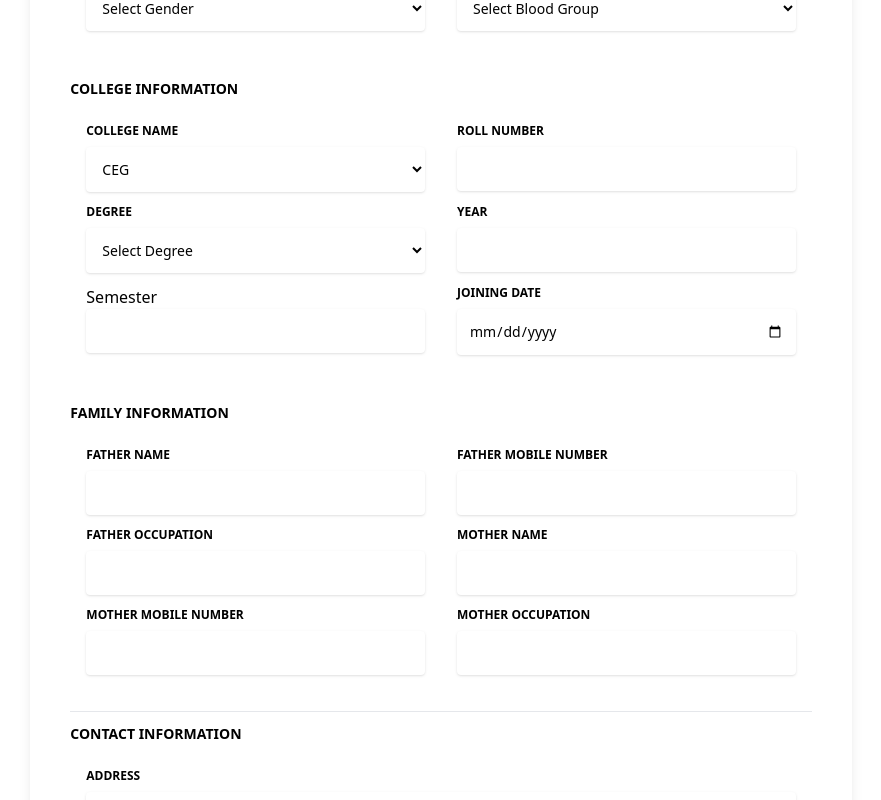
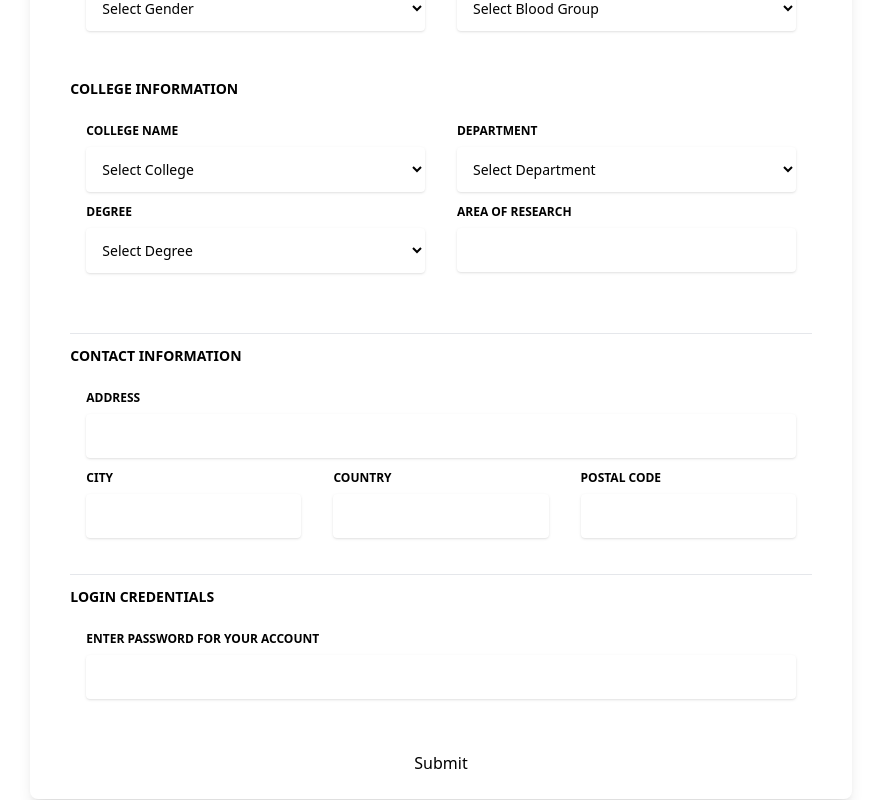
Before and after one commit to nikhil03a/Hostel-Management-System, a React (Create React App) app in the folder client/: page /warden-register in a window 1280 px wide. Shown: the part 360-1160 px from the top of the page, without its empty margins (199-1080 px from the left). Built offline with nearby package versions, Linux system fonts and the light colour scheme.

Commit message:
Registration and Login module completed

```diff
--- a/client/package.json
+++ b/client/package.json
@@ -20,6 +20,7 @@
     "react-router-dom": "^6.11.1",
     "react-scripts": "5.0.1",
     "styled-components": "^5.3.10",
+    "sweetalert": "^2.1.2",
     "web-vitals": "^2.1.4"
   },
   "scripts": {
--- a/client/src/pages/WardenRegForm.js
+++ b/client/src/pages/WardenRegForm.js
@@ -1,5 +1,12 @@
 import React, { useState } from 'react'
+import swal from 'sweetalert';
+import { useNavigate } from 'react-router-dom';
 const WardenRegForm = () => {
+  const maxDate = "2008-12-31";
+  var validEmail = /^(([^<>()[\]\.,;:\s@\"]+(\.[^<>()[\]\.,;:\s@\"]+)*)|(\".+\"))@(([^<>()[\]\.,;:\s@\"]+\.)+[^<>()[\]\.,;:\s@\"]{2,})$/i;
+  var validMobile = /^\(?(\d{3})\)?[- ]?(\d{3})[- ]?(\d{4})$/;
+  var validPcode = /^\d{6}$/;
+  var validPassword = /^(?=.*\d)(?=.*[!@#$%^&*])(?=.*[a-z])(?=.*[A-Z]).{8,}$/
   const [details, setdetails] = useState({
     name: "",
     email: "",
@@ -8,51 +15,97 @@ const WardenRegForm = () => {
     gender: "",
     bloodgroup: "",
     clgname: "",
-    rollno: "",
+    dept: "",
     degree: "",
-    year: "",
-    semester: "",
-    joindate: "",
-    fname: "",
-    fphone: "",
-    foccupation: "",
-    mname: "",
-    mphone: "",
-    moccupation: "",
+    aoresearch: "",
     address: "",
     city: "",
     country: "",
     pcode: "",
-    about: ""
-
+    password:""
   });
-
-  const handlechange = (e) =>{
+  const navigate = useNavigate();
+  const handlechange = (e) => {
     const name = e.target.name;
     const value = e.target.value;
     setdetails((prev) => {
       return { ...prev, [name]: value };
     });
   }
-
-
+  const handleSubmit = async (e)=>{
+    e.preventDefault();
+    if (details.name === '') {
+      swal("Validation Error", "Please enter your name", "error");
+    } else if(!details.email.match(validEmail)){
+      swal("Validation Error", "Please enter a valid email", "error");
+    }else if(details.dob === '' || details.dob>maxDate){
+      swal("Validation Error", "Please enter a valid Date of Birth", "error");
+    }else if(!details.mobile.match(validMobile)){
+      swal("Validation Error", "Please enter a valid mobile number", "error");
+    }else if(details.gender === ''){
+      swal("Validation Error", "Please select a gender", "error");
+    }else if(details.bloodgroup === ''){
+      swal("Validation Error", "Please select a Bloodgroup", "error");
+    }else if(details.clgname === ''){
+      swal("Validation Error", "Please select College Name", "error");
+    }else if(details.degree === ''){
+      swal("Validation Error", "Please select Degree", "error");
+    }else if(details.aoresearch === '' ){
+      swal("Validation Error", "Please enter your area of research", "error");
+    }else if(details.dept === '' ){
+      swal("Validation Error", "Please select your department", "error");
+    }else if(details.country === ''){
+      swal("Validation Error", "Please enter your country", "error");
+    }else if(details.address === ''){
+      swal("Validation Error", "Please enter your address", "error");
+    }else if(details.city === ''){
+      swal("Validation Error", "Please enter your city", "error");
+    }else if(!details.pcode.match(validPcode)){
+      swal("Validation Error", "Please enter a valid PIN code", "error");
+    }else if(!details.password.match(validPassword)){
+      swal("Validation Error", "Please enter a valid Password. The password must contain atleast 8 characters including Lowercase, Uppercase, Number and a special symbol", "error");
+    }
+    else {
+      await fetch("http://localhost:8800/warden-register", {
+        method: 'POST',
+        body: JSON.stringify({
+          ...details
+        }),
+        headers: {
+          "Content-Type": "application/json"
+        }
+      }).then((response) => {
+        return response.json()
+      }).then(data => {
+        const message = data.message
+        if (message === 'AE') {
+          swal("Error","User Already Registered","warning");
+        } else if(message ==='SUCCESS'){
+          swal("Successfully registered","You will be able to login once the admin approves your request","success")
+          navigate('/')
+        }
+      }).catch(error => {
+        window.alert(error);
+        return;
+      })
+    }
+  }
 
 
   return (
     <div>
-
       <section className=" py-1 bg-blueGray-50">
         <div className="w-full lg:w-8/12 px-4 mx-auto mt-6">
           <div className="relative flex flex-col min-w-0 break-words w-full mb-6 shadow-lg rounded-lg bg-blueGray-100 border-0">
             <div className="rounded-t bg-white mb-0 px-6 py-6">
               <div className="text-center flex justify-between">
-          <h6 className="text-blueGray-700 text-xl font-bold">Register as Student</h6>
+                <h6 className="text-blueGray-700 text-xl font-bold">Register as Warden</h6>
               </div>
             </div>
             <div className="flex-auto px-4 lg:px-10 py-10 pt-0">
               <form>
                 <h6 className="text-blueGray-400 text-sm mt-3 mb-6 font-bold uppercase">
-            Student Information
+                  Warden Information
                 </h6>
                 <div className="flex flex-wrap">
                   <div className="w-full lg:w-6/12 px-4">
@@ -99,6 +152,7 @@ const WardenRegForm = () => {
                         Date of Birth
                       </label>
                       <input
+                      max={maxDate}
                         type="date"
                         name='dob'
                         required
@@ -130,13 +184,12 @@ const WardenRegForm = () => {
                       <label>
                         Gender
                       </label>
-                <select  name='gender' className="border-0 px-3 py-3 placeholder-blueGray-300 text-blueGray-600 bg-white rounded text-sm shadow focus:outline-none focus:ring w-full ease-linear transition-all duration-150"
+                      <select name='gender' className="border-0 px-3 py-3 placeholder-blueGray-300 text-blueGray-600 bg-white rounded text-sm shadow focus:outline-none focus:ring w-full ease-linear transition-all duration-150"
                         htmlfor="grid-password" required
                         onChange={handlechange}>
                         <option disabled selected>Select Gender</option>
-                  <option value='Male'>Male</option>
-                  <option value='Female'>Female</option>
-                  <option value='Others'>Others</option>
+                        <option value='M'>Male</option>
+                        <option value='F'>Female</option>
                       </select>
                     </div>
                   </div>
@@ -175,10 +228,11 @@ const WardenRegForm = () => {
                       >
                         College Name
                       </label>
-                <select name='name' required
+                      <select name='clgname' required
                         onChange={handlechange}
                         className="border-0 px-3 py-3 placeholder-blueGray-300 text-blueGray-600 bg-white rounded text-sm shadow focus:outline-none focus:ring w-full ease-linear transition-all duration-150"
                       >
+                        <option selected disabled>Select College</option>
                         <option value='CEG'>CEG</option>
                       </select>
 
@@ -190,15 +244,25 @@ const WardenRegForm = () => {
                         className="block uppercase text-blueGray-600 text-xs font-bold mb-2"
                         htmlfor="grid-password"
                       >
-                  ROll Number
+                        Department
                       </label>
-                <input
-                  type="number" required
-                  name='rollno'
+                      <select name='dept' required
                         onChange={handlechange}
                         className="border-0 px-3 py-3 placeholder-blueGray-300 text-blueGray-600 bg-white rounded text-sm shadow focus:outline-none focus:ring w-full ease-linear transition-all duration-150"
-                  defaultValue="jesse@example.com"
-                />
+                      >
+                        <option selected disabled>Select Department</option>
+                        <option value='Computer Science and Engineering'>Computer Science and Engineering</option>
+                        <option value='Information Science and Technology'>Information Science and Technology</option>
+                        <option value='Electornics and Communication Engineering'>Electornics and Communication Engineering</option>
+                        <option value='Electrical and Electronics Engineering'>Electrical and Electronics Engineering</option>
+                        <option value='Civil Engineering'>Civil Engineering</option>
+                        <option value='Mechanical Engineering'>Mechanical Engineering</option>
+                        <option value='Industrial Engineering'>Industrial Engineering</option>
+                        <option value='BioMedical Engineering'>BioMedical Engineering</option>
+                        <option value='Printing and Packaging Tehnology'>Printing and Packaging Tehnology</option>
+                        <option value='Manufacturing Engineering'>Manufacturing Engineering</option>
+                        <option value='Mining Engineering'>Mining Engineering</option>
+                      </select>
                     </div>
                   </div>
                   <div className="w-full lg:w-6/12 px-4">
@@ -213,20 +277,7 @@ const WardenRegForm = () => {
                         onChange={handlechange}
                         className="border-0 px-3 py-3 placeholder-blueGray-300 text-blueGray-600 bg-white rounded text-sm shadow focus:outline-none focus:ring w-full ease-linear transition-all duration-150">
                         <option disabled selected>Select Degree</option>
-                                <option value='B.E Computer Science and Eng.'>B.E Computer Science and Eng.</option>
-                                <option value='B.E Civil Science and Eng.'>B.E Civil Science and Eng.</option>
-                                <option value='B.E Electrical and Electronical and Eng.'>B.E Electrical and Electronical and Eng.</option>
-                                <option value='B.E Biomedical and Eng.'>B.E Biomedical and Eng.</option>
-                                <option vlaue='B.E Electronics and communication and Eng.'>B.E Electronics and communication and Eng.</option>
-                                <option value='B.Tech Information Technology.'>B.Tech Information Technology.</option>
-                                <option value='M.E Computer Science and Eng.'>M.E Computer Science and Eng.</option>
-                                <option value='M.E Civil Science and Eng.'>M.E Civil Science and Eng.</option>
-                                <option value='M.E Electrical and Electronical and Eng.'>M.E Electrical and Electronical and Eng.</option>
-                                <option value='M.E Biomedical and Eng.'>M.E Biomedical and Eng.</option>
-                                <option value='M.E Electronics and communication and Eng.'>M.E Electronics and communication and Eng.</option>
-                                <option value='M.Tech Information Technology.'>M.Tech Information Technology.</option>
-                                <option value='MSC Integrated CS/IT'>MSC Integrated CS/IT</option>
-                                <option value='PHD'>PHD</option>
+                        <option value='PhD'>PhD</option>
                       </select>
 
                     </div>
@@ -237,42 +288,11 @@ const WardenRegForm = () => {
                         className="block uppercase text-blueGray-600 text-xs font-bold mb-2"
                         htmlfor="grid-password"
                       >
-                  Year
+                        Area of Research
                       </label>
                       <input
-                  type="number"
-                  name='year' required
-                  onChange={handlechange}
-                  className="border-0 px-3 py-3 placeholder-blueGray-300 text-blueGray-600 bg-white rounded text-sm shadow focus:outline-none focus:ring w-full ease-linear transition-all duration-150"
-
-                />
-              </div>
-            </div>
-            <div className="w-full lg:w-6/12 px-4">
-              <div className="relative w-full mb-3">
-                <label>
-                  Semester
-                </label>
-                <input
-                  type="number"
-                  name='semester' required
-                  onChange={handlechange}
-                  className="border-0 px-3 py-3 placeholder-blueGray-300 text-blueGray-600 bg-white rounded text-sm shadow focus:outline-none focus:ring w-full ease-linear transition-all duration-150"
-
-                />
-              </div>
-            </div>
-            <div className="w-full lg:w-6/12 px-4">
-              <div className="relative w-full mb-3">
-                <label
-                  className="block uppercase text-blueGray-600 text-xs font-bold mb-2"
-                  htmlfor="grid-password"
-                >
-                  Joining date
-                </label>
-                <input
-                  type="date"
-                  name='joindater' required
+                        type="text"
+                        name='aoresearch' required
                         onChange={handlechange}
                         className="border-0 px-3 py-3 placeholder-blueGray-300 text-blueGray-600 bg-white rounded text-sm shadow focus:outline-none focus:ring w-full ease-linear transition-all duration-150"
 
@@ -281,114 +301,6 @@ const WardenRegForm = () => {
                   </div>
                 </div>
                 <br></br>
-
-          <h6 className="text-blueGray-400 text-sm mt-3 mb-6 font-bold uppercase">
-            Family Information
-          </h6>
-          <div className="flex flex-wrap">
-          <div className="w-full lg:w-6/12 px-4">
-              <div className="relative w-full mb-3">
-                <label
-                  className="block uppercase text-blueGray-600 text-xs font-bold mb-2"
-                  htmlfor="grid-password"
-                >
-                   Father Name
-                </label>
-                <input
-                  type="text"
-                  name='fathername' required
-                  onChange={handlechange}
-                  className="border-0 px-3 py-3 placeholder-blueGray-300 text-blueGray-600 bg-white rounded text-sm shadow focus:outline-none focus:ring w-full ease-linear transition-all duration-150"
-                  defaultValue=""
-                />
-              </div>
-            </div>
-            <div className="w-full lg:w-6/12 px-4">
-              <div className="relative w-full mb-3">
-                <label
-                  className="block uppercase text-blueGray-600 text-xs font-bold mb-2"
-                  htmlfor="grid-password"
-                >
-                  Father Mobile Number
-                </label>
-                <input
-                  type="number"
-                  name='fphone'
-                  onChange={handlechange} required
-                  className="border-0 px-3 py-3 placeholder-blueGray-300 text-blueGray-600 bg-white rounded text-sm shadow focus:outline-none focus:ring w-full ease-linear transition-all duration-150"
-                  defaultValue="jesse@example.com"
-                />
-              </div>
-            </div>
-            <div className="w-full lg:w-6/12 px-4">
-              <div className="relative w-full mb-3">
-                <label
-                  className="block uppercase text-blueGray-600 text-xs font-bold mb-2"
-                  htmlfor="grid-password"
-                >
-                   Father Occupation
-                </label>
-                <input
-                  type="text"
-                  name='foccupation'
-                  onChange={handlechange} required
-                  className="border-0 px-3 py-3 placeholder-blueGray-300 text-blueGray-600 bg-white rounded text-sm shadow focus:outline-none focus:ring w-full ease-linear transition-all duration-150"
-                  defaultValue=""
-                />
-              </div>
-            </div>
-            <div className="w-full lg:w-6/12 px-4">
-              <div className="relative w-full mb-3">
-                <label
-                  className="block uppercase text-blueGray-600 text-xs font-bold mb-2"
-                  htmlfor="grid-password"
-                >
-                   Mother Name
-                </label>
-                <input
-                  type="text"
-                  name='fname'
-                  onChange={handlechange} required
-                  className="border-0 px-3 py-3 placeholder-blueGray-300 text-blueGray-600 bg-white rounded text-sm shadow focus:outline-none focus:ring w-full ease-linear transition-all duration-150"
-                  defaultValue=""
-                />
-              </div>
-            </div>
-            <div className="w-full lg:w-6/12 px-4">
-              <div className="relative w-full mb-3">
-                <label
-                  className="block uppercase text-blueGray-600 text-xs font-bold mb-2"
-                  htmlfor="grid-password"
-                >
-                  Mother Mobile Number
-                </label>
-                <input
-                  type="number"
-                  name='mphone'
-                  onChange={handlechange} required
-                  className="border-0 px-3 py-3 placeholder-blueGray-300 text-blueGray-600 bg-white rounded text-sm shadow focus:outline-none focus:ring w-full ease-linear transition-all duration-150"
-                  defaultValue="jesse@example.com"
-                />
-              </div>
-            </div>
-            <div className="w-full lg:w-6/12 px-4">
-              <div className="relative w-full mb-3">
-                <label
-                  className="block uppercase text-blueGray-600 text-xs font-bold mb-2"
-                  htmlfor="grid-password"
-                >
-                  Mother Occupation
-                </label>
-                <input
-                  type="text"
-                  name='moccupation'
-                  onChange={handlechange} required
-                  className="border-0 px-3 py-3 placeholder-blueGray-300 text-blueGray-600 bg-white rounded text-sm shadow focus:outline-none focus:ring w-full ease-linear transition-all duration-150"
-                  defaultValue=""
-                />
-              </div>
-            </div>
-          </div>
                 <hr className="mt-6 border-b-1 border-blueGray-300" />
                 <h6 className="text-blueGray-400 text-sm mt-3 mb-6 font-bold uppercase">
                   Contact Information
@@ -403,7 +315,7 @@ const WardenRegForm = () => {
                         Address
                       </label>
                       <input
-                  type="text"
+                        type="text" onChange={handlechange}
                         name='address' required
                         className="border-0 px-3 py-3 placeholder-blueGray-300 text-blueGray-600 bg-white rounded text-sm shadow focus:outline-none focus:ring w-full ease-linear transition-all duration-150"
 
@@ -419,7 +331,7 @@ const WardenRegForm = () => {
                         City
                       </label>
                       <input
-                  type="text"
+                        type="text" onChange={handlechange}
                         name='city' required
                         className="border-0 px-3 py-3 placeholder-blueGray-300 text-blueGray-600 bg-white rounded text-sm shadow focus:outline-none focus:ring w-full ease-linear transition-all duration-150"
 
@@ -435,7 +347,7 @@ const WardenRegForm = () => {
                         Country
                       </label>
                       <input
-                  type="text"
+                        type="text" onChange={handlechange}
                         name='country' required
                         className="border-0 px-3 py-3 placeholder-blueGray-300 text-blueGray-600 bg-white rounded text-sm shadow focus:outline-none focus:ring w-full ease-linear transition-all duration-150"
 
@@ -451,7 +363,7 @@ const WardenRegForm = () => {
                         Postal Code
                       </label>
                       <input
-                  type="number"
+                        type="number" onChange={handlechange}
                         name='pcode' required
                         className="border-0 px-3 py-3 placeholder-blueGray-300 text-blueGray-600 bg-white rounded text-sm shadow focus:outline-none focus:ring w-full ease-linear transition-all duration-150"
 
@@ -461,7 +373,7 @@ const WardenRegForm = () => {
                 </div>
                 <hr className="mt-6 border-b-1 border-blueGray-300" />
                 <h6 className="text-blueGray-400 text-sm mt-3 mb-6 font-bold uppercase">
-            About Student
+                  Login Credentials
                 </h6>
                 <div className="flex flex-wrap">
                   <div className="w-full lg:w-12/12 px-4">
@@ -470,28 +382,22 @@ const WardenRegForm = () => {
                         className="block uppercase text-blueGray-600 text-xs font-bold mb-2"
                         htmlfor="grid-password"
                       >
-                  About Yourself
+                        Enter Password for your account
                       </label>
-                <textarea
-                  type="text"
-                  name='about'
+                      <input
+                        type="password"
+                        name='password' onChange={handlechange}
                         className="border-0 px-3 py-3 placeholder-blueGray-300 text-blueGray-600 bg-white rounded text-sm shadow focus:outline-none focus:ring w-full ease-linear transition-all duration-150"
-                  rows={4}
-                  defaultValue={
-                    " Tell us about yourself."
-                  }
                       />
                     </div>
                   </div>
                 </div>
               </form>
             </div>
-      <button>Submit</button>
+            <button onClick={handleSubmit}>Submit</button>
             <br>
             </br>
           </div>
-
-
         </div>
       </section>
 
```
Also changed, not shown: client/src/pages/StudentLoginPage.js (+8 -4 lines), client/src/pages/StudentRegForm.js (+76 -13 lines), client/src/pages/StudentRoom.js (+8 -5 lines), client/src/pages/WardenLoginPage.js (+13 -10 lines), 2 other files (tests, documents, lock files or other folders). Lines whose indentation alone changed are shown as unchanged.
